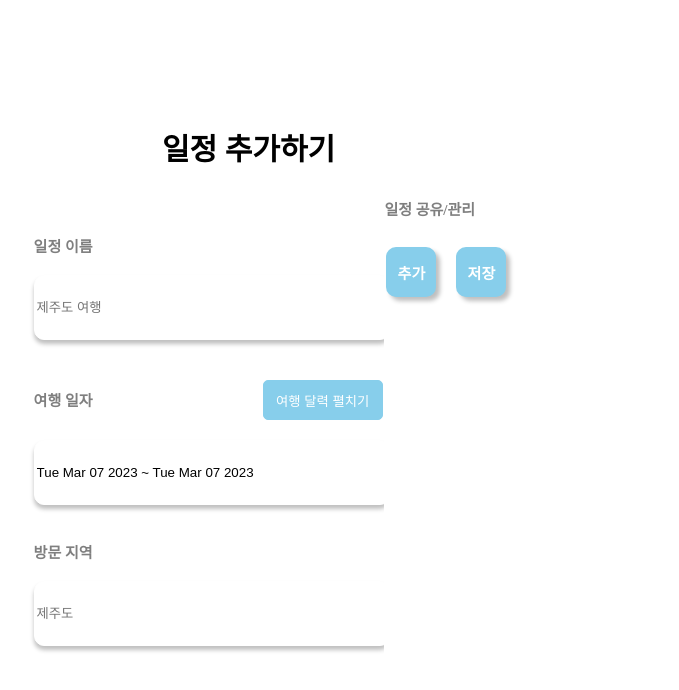
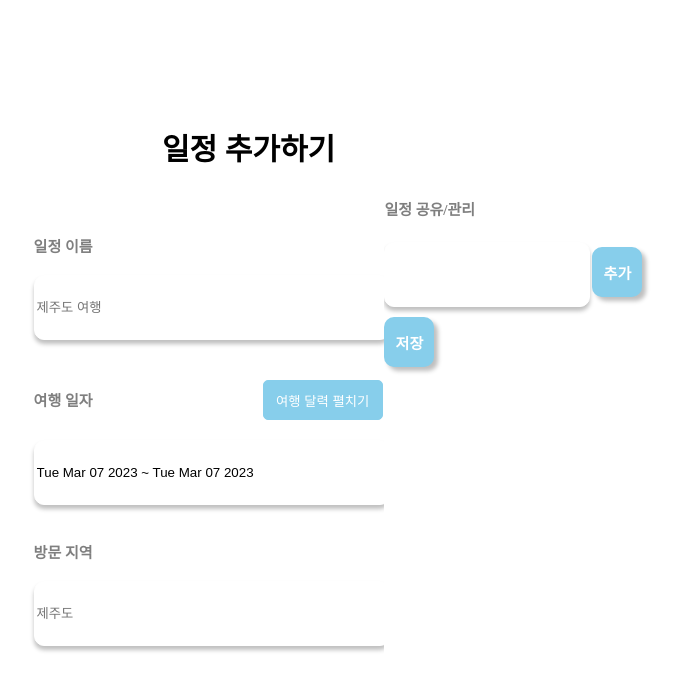
Before and after one commit to CNU-SW-Academy-Team5/Travel-planner, a React (Create React App) app: page /listplus in a window 1280 px wide. Shown: the top 690 px of the page, without its empty margins (258-937 px from the left). Built offline with nearby package versions, Linux system fonts and the light colour scheme.

Commit message:
add post

```diff
--- a/package.json
+++ b/package.json
@@ -16,7 +16,7 @@
     "react-scripts": "5.0.1",
     "web-vitals": "^2.1.4"
   },
-  "proxy": "http://localhost:8000",
+  "proxy": "http://localhost:3000",
   "scripts": {
     "start": "react-scripts start",
     "build": "react-scripts build",
--- a/src/pages/home/Home.jsx
+++ b/src/pages/home/Home.jsx
@@ -2,9 +2,15 @@ import React from "react";
 // import spongebob from "C:/Users/aksgd/OneDrive/바탕 화면/Travel-planner-FE/frontend/src/img/spongebob.png";
 import './Home.css';
 import { useNavigate } from "react-router";
+import { useState } from "react";
+
 
 export default function Home(){
     const navigate = useNavigate();
+    const [trip, setTrip] = useState('');
+    const [startDate, setStartDate] = useState(new Date());
+    const [endDate, setEndDate] = useState(new Date());
+    const [listCount, setListCount] = useState(0);
 
     return(
     <div>
@@ -14,7 +20,7 @@ export default function Home(){
         </div>
         <div className="myListWrap">
             <p className="myList">나의 일정</p>
-            <p className="myListCount">3</p>
+            <p className="myListCount">{listCount}</p>
         </div>
         <button className="myListPlusWrap" onClick={() => navigate('/listplus')}>
             <p className="myListPlus">일정 추가</p>
@@ -28,9 +34,9 @@ export default function Home(){
                         <tbody>
                         <tr>
                             <td className="myTrip">여행 이름</td>
-                            <td>제주도 여행</td>
+                            <td>{trip}</td>
                             <td className="myTrip">여행 일자</td>
-                            <td>2022.12.28~2022.12.30</td>
+                            <td>{`${startDate.toDateString()} ~ ${endDate.toDateString()}`}</td>
                         </tr>
                         </tbody>
                     </table>
@@ -45,9 +51,9 @@ export default function Home(){
                         <tbody>
                         <tr>
                             <td className="myTrip">여행 이름</td>
-                            <td>부산 여행</td>
+                            <td>{trip}</td>
                             <td className="myTrip">여행 일자</td>
-                            <td>2022.12.28~2022.12.30</td>
+                            <td>{`${startDate.toDateString()} ~ ${endDate.toDateString()}`}</td>
                         </tr>
                         </tbody>
                     </table>
--- a/src/pages/listshare/ListShare.css
+++ b/src/pages/listshare/ListShare.css
@@ -87,3 +87,11 @@ li{
 
     color: #000000;
   }
+  .PlusName{
+    width: 200px;
+    height: 61px;
+    background: #FFFFFF;
+    box-shadow: 0px 4px 4px rgba(0, 0, 0, 0.25);
+    border-radius: 10px;
+    border: 1px solid white;
+  }
--- a/src/pages/listshare/ListShare.jsx
+++ b/src/pages/listshare/ListShare.jsx
@@ -8,6 +8,15 @@ const ListShare = () => {
 
   const handleAddParty = (name) => {
     setParties([...parties, name]);
+    const response = fetch('/listshare', {
+      method: 'POST',
+      headers: {
+        'Content-Type': 'application/json'
+      },
+      body: JSON.stringify({ name })
+    });
+    const data = response.json();
+    console.log(data);
   };
 
   const handleRemoveParty = (index) => {
@@ -19,9 +28,16 @@ const ListShare = () => {
 
       <p className='ListShareName'>일정 공유/관리</p>
       <div>
-        <button className='PlusButton' onClick={() => handleAddParty(prompt("일행을 추가하세요."))}>
-          추가 {/*추가 버튼 누르면 '일행을 추가하세요' 경고창 -> 이름 추가*/}
-        </button>
+        {/* <button className='PlusButton' onClick={() => handleAddParty(prompt("일행을 추가하세요."))}>
+          추가 {/*추가 버튼 누르면 '일행을 추가하세요' 경고창 -> 이름 추가
+        </button> */}
+       <form onSubmit={(e) => {
+        e.preventDefault();
+        handleAddParty(e.target.name.value);
+        }}>
+        <input className='PlusName' type="text" name="name" />
+        <button className='PlusButton' type="submit">추가</button>
+       </form>
         <button className='SaveButton'onClick={() => navigate('/main')}>
             저장 {/*저장 누르면 다음 페이지(메인페이지)로*/}
         </button>
```
